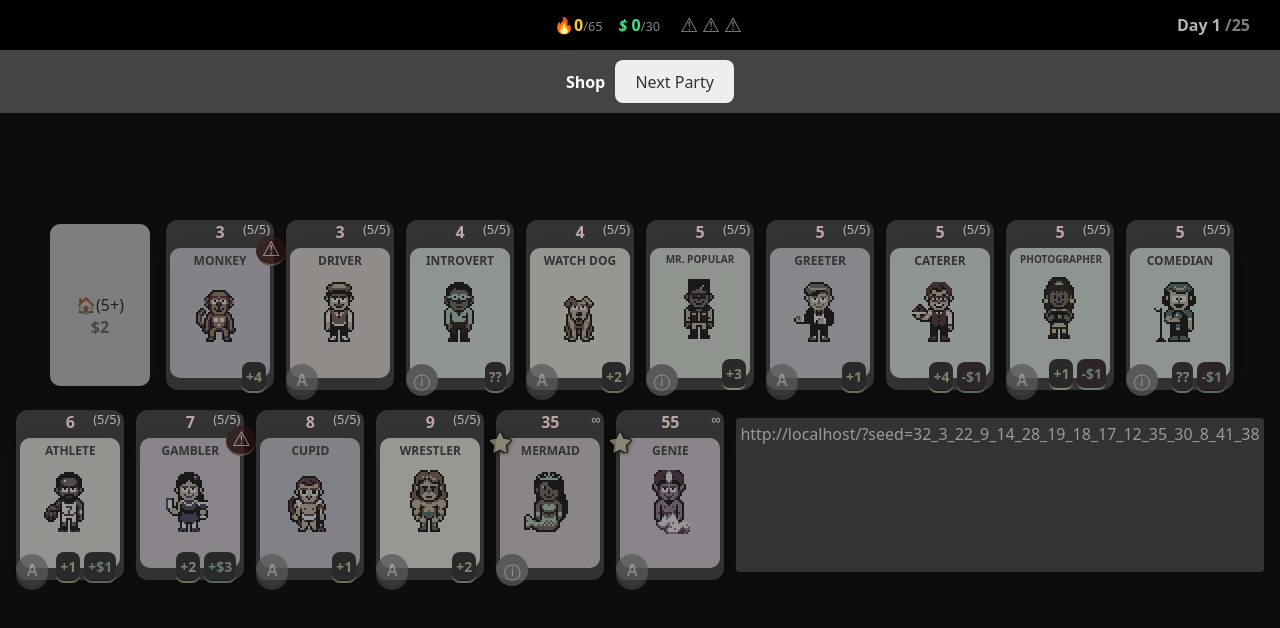
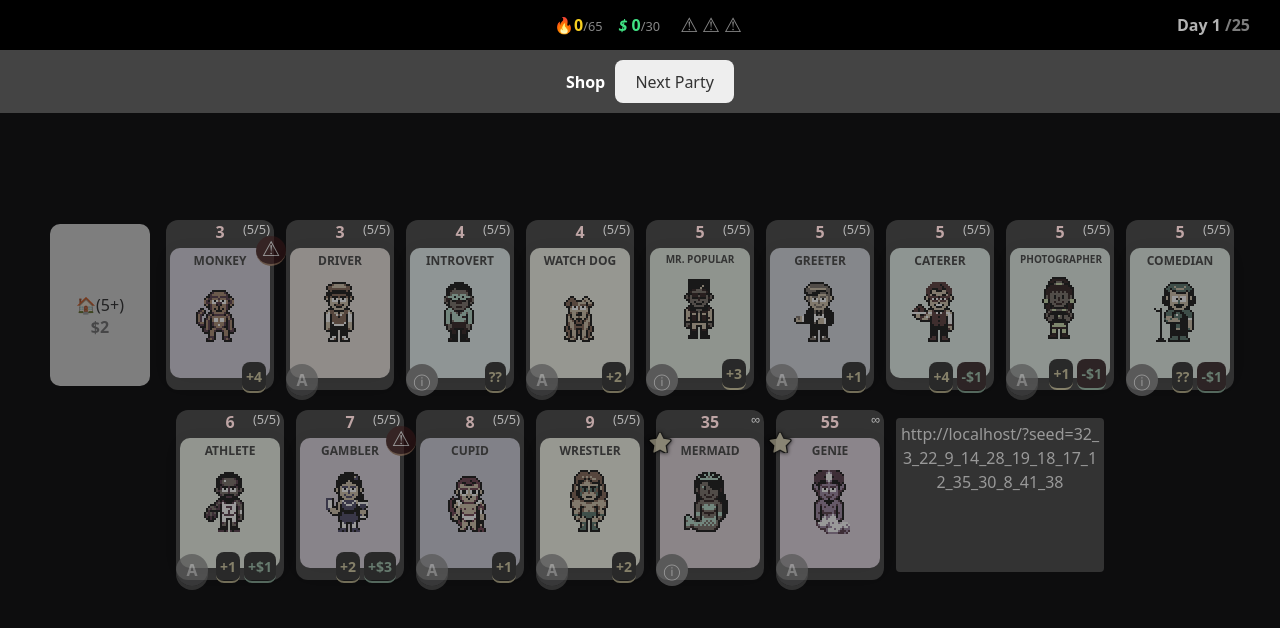
Before and after one commit to Samalam1/boogie_bungalow, a React (Vite) app: page / in a window 1280 px wide. Shown: the top 628 px of the page. Built offline with nearby package versions, Linux system fonts and the light colour scheme.

Commit message:
Seed styling fix

```diff
--- a/src/components/Core/Shop.tsx
+++ b/src/components/Core/Shop.tsx
@@ -119,7 +119,7 @@ export function ShopUI({seed, player,shop,onDone,day}:{seed?:string,player:Playe
         onClick={()=>{
             navigator.clipboard.writeText(window.location.href.split("?")[0]+"?seed="+seed);
         }}
-            style={{padding:"4px",color:"#999",background:"#333",borderRadius:"4px",margin:"8px 0"}}
+            style={{padding:"4px",color:"#999",background:"#333",borderRadius:"4px",margin:"8px 0",maxWidth:"200px",cursor:"pointer",wordBreak:"break-all"}}
         >{window.location.href.split("?")[0]+"?seed="+seed}</div>}
 
         <PLayerScoreUI infoline="Shop" onInfo={onDone} isFocused={false} pop={player.pop} cta="Next Party" cash={player.cash} day={day} trouble={0} />
```
